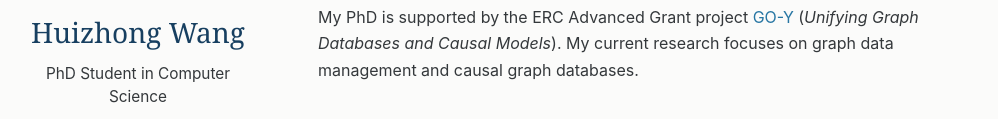
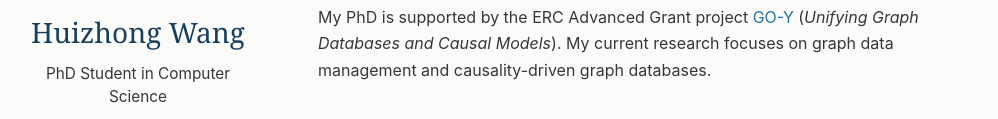
Before and after one commit to HuiZ-W/HuiZ-W.github.io, a plain HTML site: page index.html in a window 1280 px wide. Shown: the part 209-328 px from the top of the page, without its empty margins (142-1140 px from the left). Drawn offline with Linux system fonts and the light colour scheme.

Commit message:
Update index.html

```diff
--- a/index.html
+++ b/index.html
@@ -75,7 +75,7 @@
                 GO-Y</a
               >
               (<em>Unifying Graph Databases and Causal Models</em>). My current
-              research focuses on graph data management and causal graph
+              research focuses on graph data management and causality-driven graph
               databases.
             </p>
           </section>
```
